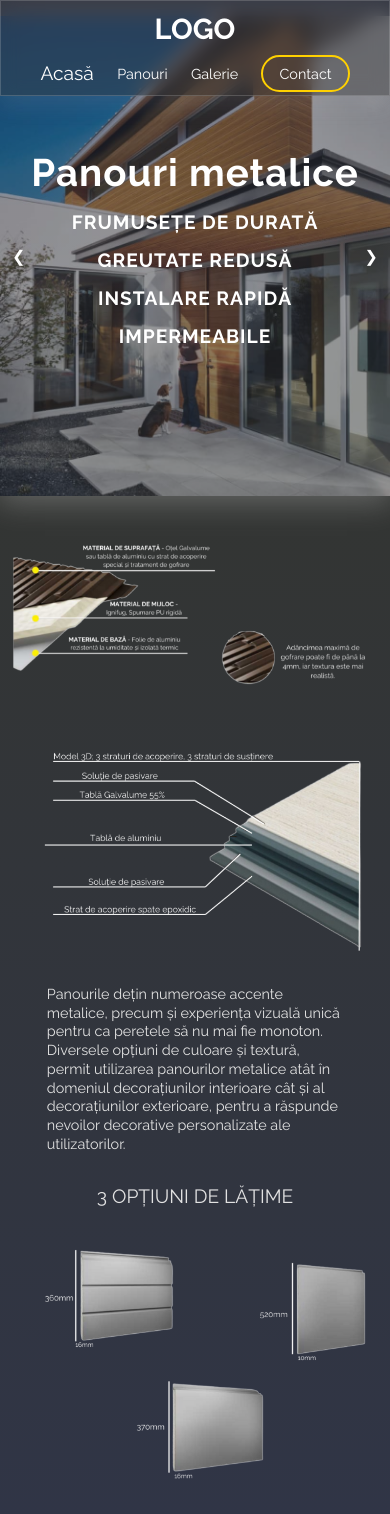
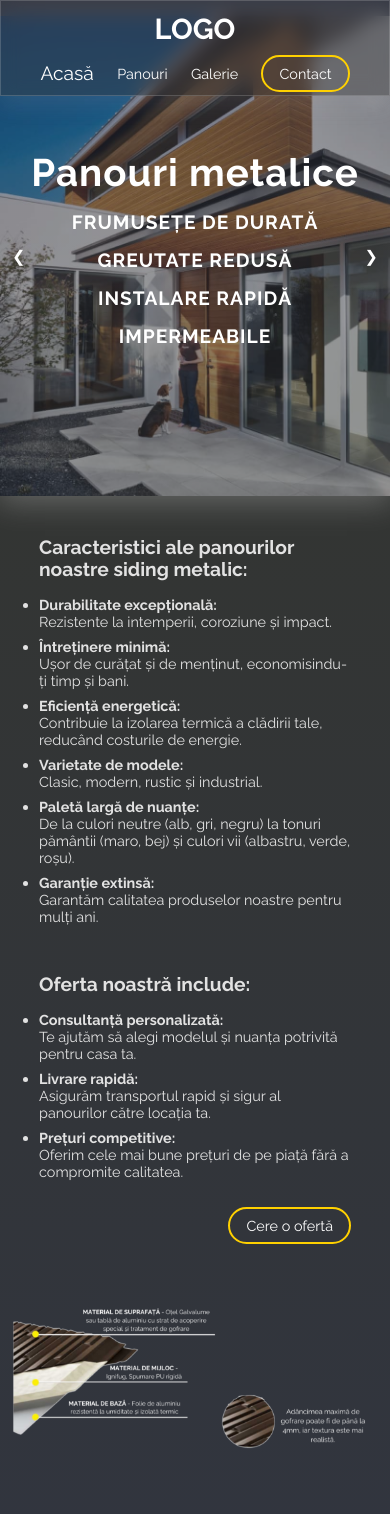
Before and after one commit to daianamuf/evopanel, a React (Vite) app: page / in a window 390 px wide. Shown: the top 1514 px of the page. Built offline with nearby package versions, Linux system fonts and the light colour scheme; no server answers.

Commit message:
add changes and media queries

```diff
--- a/src/components/homepage/Presentation.jsx
+++ b/src/components/homepage/Presentation.jsx
@@ -1,6 +1,78 @@
+import { Link } from "react-router-dom";
+
 function Presentation() {
   return (
     <div className="presentation__wrapper">
+      <div className="presentation__intro">
+        <div>
+          <h2>Caracteristici ale panourilor noastre siding metalic:</h2>
+          <ul>
+            <li>
+              <span>Durabilitate excepțională: </span>
+              <p>Rezistente la intemperii, coroziune și impact.</p>
+            </li>
+            <li>
+              <span>Întreținere minimă: </span>
+              <p>
+                Ușor de curățat și de menținut, economisindu-ți timp și bani.
+              </p>
+            </li>
+            <li>
+              <span>Eficiență energetică: </span>
+              <p>
+                Contribuie la izolarea termică a clădirii tale, reducând
+                costurile de energie.
+              </p>
+            </li>
+            <li>
+              <span>Varietate de modele: </span>
+              <p>Clasic, modern, rustic și industrial.</p>
+            </li>
+            <li>
+              <span>Paletă largă de nuanțe: </span>
+              <p>
+                De la culori neutre (alb, gri, negru) la tonuri pământii (maro,
+                bej) și culori vii (albastru, verde, roșu).
+              </p>
+            </li>
+            <li>
+              <span>Garanție extinsă: </span>
+              <p>Garantăm calitatea produselor noastre pentru mulți ani.</p>
+            </li>
+          </ul>
+
+          <Link className="presentation__cta--btn" to={"/contact"}>
+            Cere o ofertă
+          </Link>
+        </div>
+
+        <div>
+          <h2>Oferta noastră include:</h2>
+          <ul>
+            <li>
+              <span>Consultanță personalizată: </span>
+              <p>
+                Te ajutăm să alegi modelul și nuanța potrivită pentru casa ta.
+              </p>
+            </li>
+            <li>
+              <span>Livrare rapidă: </span>
+              <p>
+                Asigurăm transportul rapid și sigur al panourilor către locația
+                ta.
+              </p>
+            </li>
+            <li>
+              <span>Prețuri competitive: </span>
+              <p>
+                Oferim cele mai bune prețuri de pe piață fără a compromite
+                calitatea.
+              </p>
+            </li>
+          </ul>
+        </div>
+      </div>
+
       <section className="presentation">
         <img
           className="presentation__img presentation__components"
--- a/src/css/_mixins.scss
+++ b/src/css/_mixins.scss
@@ -36,6 +36,7 @@
   border-radius: 20px;
   padding: 1rem 2rem;
   transition: all 0.3s ease-in;
+
   &:hover {
     transform: scale(1.1);
   }
--- a/src/css/homepage/_presentation.scss
+++ b/src/css/homepage/_presentation.scss
@@ -18,11 +18,52 @@
     @include bg-gray-blue;
     width: 100%;
     padding-bottom: 10rem;
+    padding-top: 5rem;
     display: flex;
     flex-direction: column;
     gap: 3rem;
     align-items: center;
     justify-content: center;
+  }
+
+  &__intro {
+    display: flex;
+    align-items: center;
+    width: 80%;
+    gap: 5rem;
+    color: $cl-gray-light;
+    position: relative;
+
+    @media (max-width: 620px) {
+      flex-direction: column;
+      padding-bottom: 6rem;
+    }
+
+    & h2 {
+      font-size: $font-medium;
+      margin-bottom: 2rem;
+    }
+
+    & li {
+      font-size: $font-base;
+      margin-bottom: 1rem;
+
+      & span {
+        font-weight: 700;
+      }
+    }
+  }
+
+  &__cta--btn {
+    @include btn;
+    color: $cl-white;
+    text-decoration: none;
+    position: absolute;
+    right: 0;
+
+    @media (max-width: 620px) {
+      bottom: -1rem;
+    }
   }
 
   &__img {
--- a/src/css/homepage/_tutorial.scss
+++ b/src/css/homepage/_tutorial.scss
@@ -1,14 +1,16 @@
 .tutorial {
   @include bg-blue-gray;
   width: 100%;
-  padding: 10rem 15rem;
+  padding: 0rem 15rem;
+  padding-bottom: 15rem;
   display: flex;
   align-items: center;
   justify-content: center;
   gap: 10rem;
 
   @media (max-width: 1060px) {
-    padding: 10rem 5rem;
+    padding: 0rem 5rem;
+    padding-bottom: 8rem;
     gap: 4rem;
   }
 
--- a/src/css/index.css
+++ b/src/css/index.css
@@ -694,12 +694,11 @@
 .properties {
   background: linear-gradient(0deg, #303547 0%, #333533 100%);
   color: #e2e2e2;
+  padding-bottom: 10rem;
 }
 .properties__wrapper {
   width: 80%;
   margin: 0 auto;
-  padding-top: 10rem;
-  padding-bottom: 6rem;
   display: grid;
   grid-template-columns: repeat(3, minmax(10rem, 30rem));
   gap: 2rem;
@@ -719,6 +718,11 @@
     padding: 5rem 0rem;
   }
 }
+@media (max-width: 400px) {
+  .properties__wrapper {
+    padding-bottom: 0;
+  }
+}
 
 .card {
   height: 20rem;
@@ -736,15 +740,15 @@
     width: 60%;
   }
 }
-@media (max-width: 420px) {
+@media (max-width: 500px) {
   .card {
     width: 80%;
-    height: 28rem;
   }
 }
-@media (max-width: 420px) {
-  .card__heading {
-    font-size: 1.8rem;
+@media (max-width: 400px) {
+  .card {
+    width: 90%;
+    height: 28rem;
   }
 }
 .card__side {
@@ -845,11 +849,55 @@ ion-icon {
   background: linear-gradient(0deg, #303547 0%, #333533 100%);
   width: 100%;
   padding-bottom: 10rem;
+  padding-top: 5rem;
   display: flex;
   flex-direction: column;
   gap: 3rem;
   align-items: center;
   justify-content: center;
+}
+.presentation__intro {
+  display: flex;
+  align-items: center;
+  width: 80%;
+  gap: 5rem;
+  color: #e2e2e2;
+  position: relative;
+}
+@media (max-width: 620px) {
+  .presentation__intro {
+    flex-direction: column;
+    padding-bottom: 6rem;
+  }
+}
+.presentation__intro h2 {
+  font-size: 2.4rem;
+  margin-bottom: 2rem;
+}
+.presentation__intro li {
+  font-size: 1.8rem;
+  margin-bottom: 1rem;
+}
+.presentation__intro li span {
+  font-weight: 700;
+}
+.presentation__cta--btn {
+  border: 2px solid #ffd100;
+  border-radius: 20px;
+  padding: 1rem 2rem;
+  transition: all 0.3s ease-in;
+  color: #fff;
+  text-decoration: none;
+  position: absolute;
+  right: 0;
+}
+.presentation__cta--btn:hover {
+  transform: scale(1.1);
+}
+@media (max-width: 620px) {
+  .presentation__cta--btn {
+    bottom: -1rem;
+  }
 }
 .presentation__img {
   width: 100%;
@@ -889,7 +937,8 @@ ion-icon {
 .tutorial {
   background: linear-gradient(0deg, #333533 0%, #303547 100%);
   width: 100%;
-  padding: 10rem 15rem;
+  padding: 0rem 15rem;
+  padding-bottom: 15rem;
   display: flex;
   align-items: center;
   justify-content: center;
@@ -897,7 +946,8 @@ ion-icon {
 }
 @media (max-width: 1060px) {
   .tutorial {
-    padding: 10rem 5rem;
+    padding: 0rem 5rem;
+    padding-bottom: 8rem;
     gap: 4rem;
   }
 }
@@ -1019,6 +1069,11 @@ ion-icon {
   overflow: hidden;
   position: relative;
 }
+@media (max-width: 700px) {
+  .slider__carousel {
+    width: 80%;
+  }
+}
 .slider__panel {
   background: rgba(226, 226, 226, 0.4);
   box-shadow: 0 10px 20px rgba(214, 214, 214, 0.1);
@@ -1038,11 +1093,23 @@ ion-icon {
   opacity: 1;
   position: relative;
 }
+@media (max-width: 700px) {
+  .slider__panel {
+    height: 35rem;
+  }
+}
 .slider__panel--img {
   width: 100%;
   height: 30rem;
+  -o-object-fit: cover;
+     object-fit: cover;
   border-top-left-radius: 12px;
   border-top-right-radius: 12px;
+}
+@media (max-width: 700px) {
+  .slider__panel--img {
+    height: 25rem;
+  }
 }
 .slider__panel--heading {
   width: 100%;
@@ -1052,6 +1119,11 @@ ion-icon {
   padding-left: 2rem;
   margin-bottom: 2rem;
   margin-top: 0.6rem;
+}
+@media (max-width: 700px) {
+  .slider__panel--heading {
+    font-size: 2.4rem;
+  }
 }
 .slider__btn {
   position: absolute;
```
Also changed, not shown: src/css/homepage/_properties.scss (+9 -8 lines), src/css/homepage/_slider.scss (+17 -0 lines), 1 other file (tests, documents, lock files or other folders).
